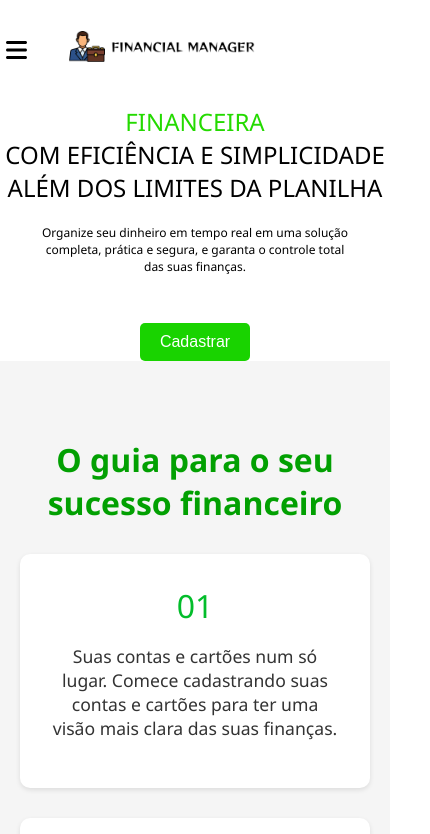
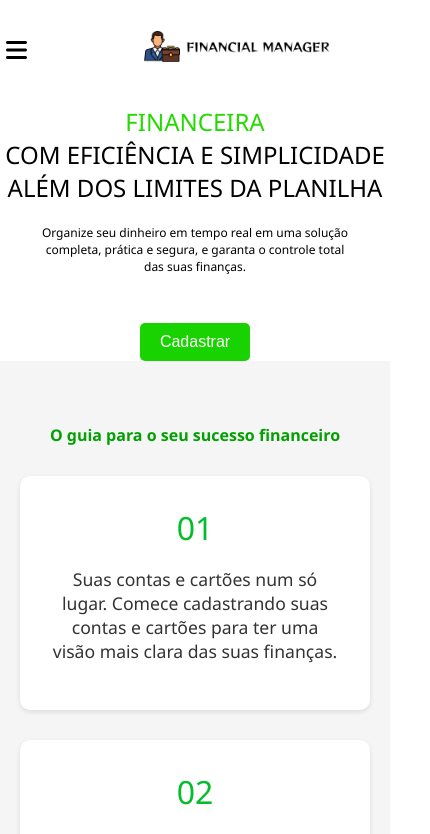
Before and after one commit to welinsonmacedo/financial-manager, a React (Create React App) app: page / in a window 390 px wide. Shown: the top 834 px of the page, 430 px wide, since content can reach past the window. Built offline with nearby package versions, Linux system fonts and the light colour scheme.

Commit message:
update responsive

```diff
--- a/src/components/Learning/Footer.jsx
+++ b/src/components/Learning/Footer.jsx
@@ -5,7 +5,7 @@ const FooterContainer = styled.footer`
   background-color: #333;
   color: #fff;
   padding: 30px 20px;
-  width: 100%;
+  width: auto;
 `;
 
 const FooterContent = styled.div`
--- a/src/components/Learning/Guide.jsx
+++ b/src/components/Learning/Guide.jsx
@@ -11,6 +11,9 @@ const SectionTitle = styled.h2`
   font-size: 2em;
   color: #02a002;
   margin-bottom: 30px;
+  @media (max-width: 900px) {
+    font-size: 1em;
+  }
 `;
 
 const StepContainer = styled.div`
--- a/src/components/Learning/NavBar.jsx
+++ b/src/components/Learning/NavBar.jsx
@@ -10,7 +10,8 @@ const Navbar = styled.nav`
   justify-content: space-evenly;
   align-items: center;
   position: fixed;
-  width: 100%;
+  width: auto;
+  min-width: 100%;
 
   @media (max-width: 900px) {
    height: 100px;
@@ -26,6 +27,7 @@ const Logo = styled.a`
   text-decoration: none;
   color: #fff;
   border-radius: 15px;
+  width: 100%;
   @media (max-width: 900px) {
 
 
@@ -73,6 +75,7 @@ const ToggleButton = styled.button`
   font-size: 1.5em;
   cursor: pointer;
   display: none;
+  width: 100%;
 
   @media (max-width: 900px) {
     display: flex;
--- a/src/components/Learning/Pricing.jsx
+++ b/src/components/Learning/Pricing.jsx
@@ -35,8 +35,8 @@ const Plan = styled.li`
   padding: 30px;
  margin: 0 10px;
   flex: 1;
-  max-width: 300px;
-  min-width: 300px;
+  max-width: 250px;
+  min-width: 250px;
 `;
 
 const PlanTitle = styled.h3`
```
